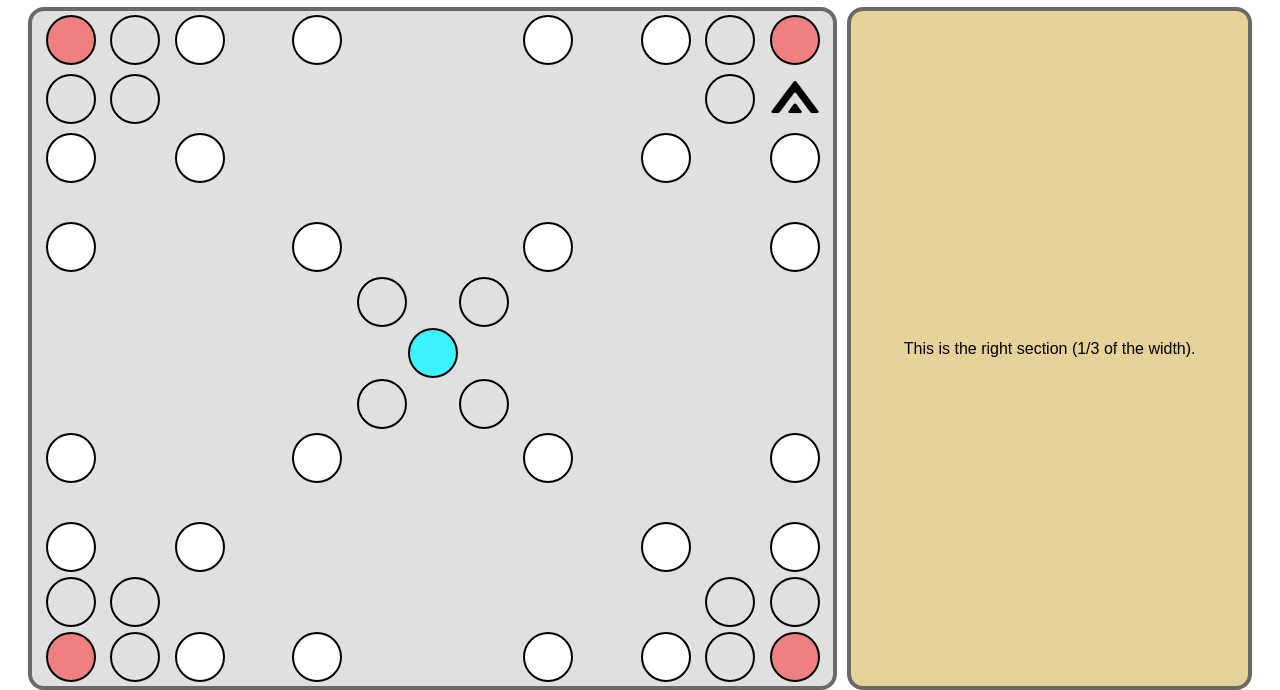
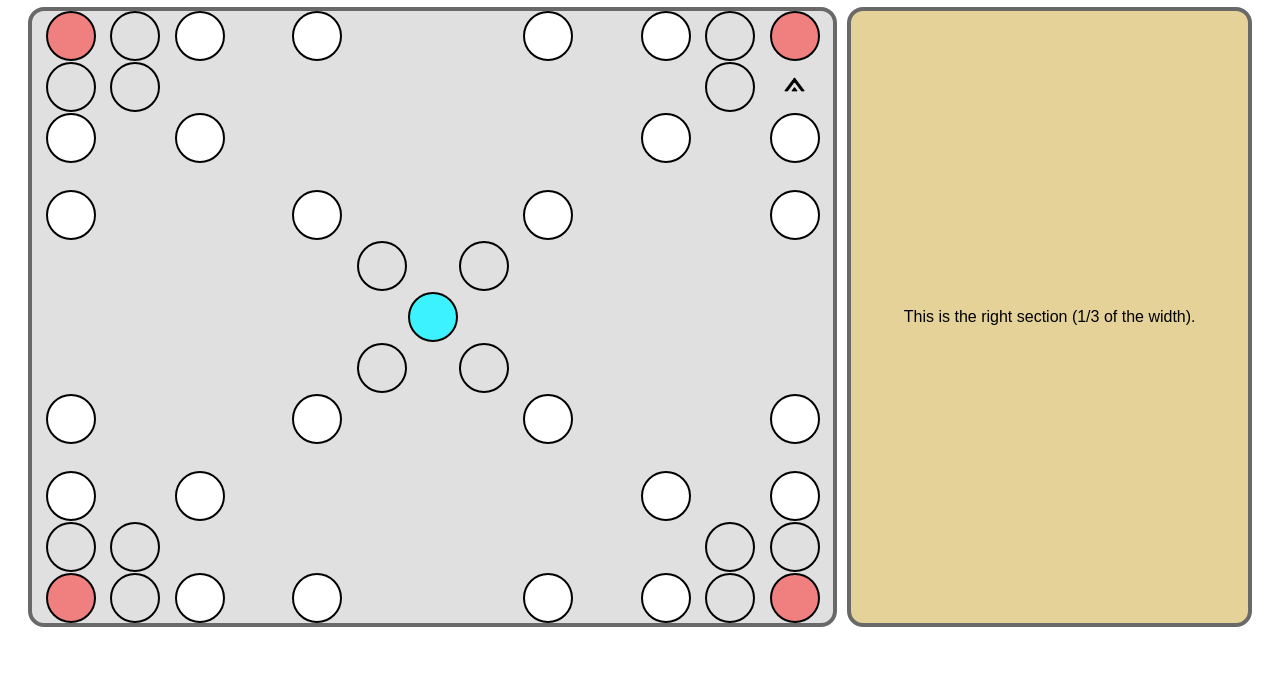
Before and after one commit to sRAMoiRAM/Yutnori, a plain HTML site: page index.html in a window 1280 px wide. Shown: the part 139-829 px from the top of the page. After the commit the page ends 800 px from the top, so only its background shows below. Drawn offline with Linux system fonts and the light colour scheme.

Commit message:
smaller arrow

```diff
--- a/style.css
+++ b/style.css
@@ -80,8 +80,8 @@
 
 /* Style for the image */
 .grid-item img {
-    max-width: 70%;   /* Ensure the image doesn't overflow */
-    max-height: 70%;  /* Ensure the image stays inside the grid cell */
+    max-width: 30%;   /* Ensure the image doesn't overflow */
+    max-height: 30%;  /* Ensure the image stays inside the grid cell */
     object-fit: cover; /* Makes sure the image scales properly */
 }
 
```
